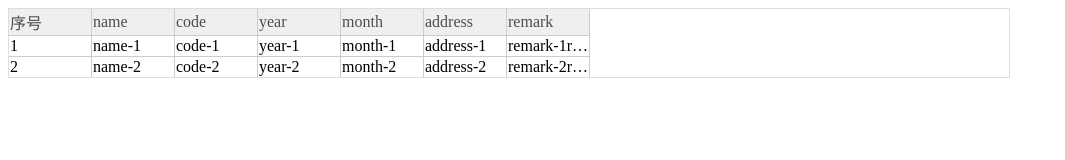
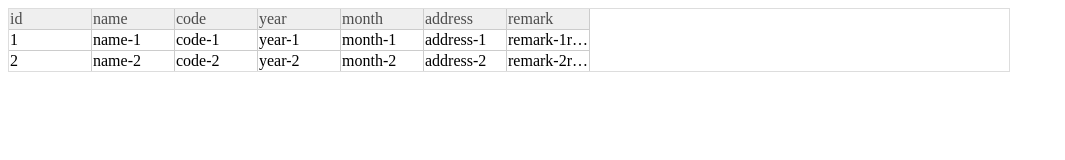
Before and after one commit to xubaoshi/resize-table-column, a plain HTML site: page resize.html in a window 1280 px wide. Shown: the whole page, without its empty margins (0-1065 px from the left). Drawn offline with Linux system fonts and the light colour scheme.

Commit message:
Update resize.html

```diff
--- a/resize.html
+++ b/resize.html
@@ -12,7 +12,7 @@
         <table id="resizeColumns" class="tb tb-border tb-fixed">
             <thead>
                 <tr>
-                    <th class="g-id">序号</th>
+                    <th class="g-id">id</th>
                     <th resize-column-name="name">name</th>
                     <th resize-column-name="code">code</th>
                     <th resize-column-name="year">year</th>
```
